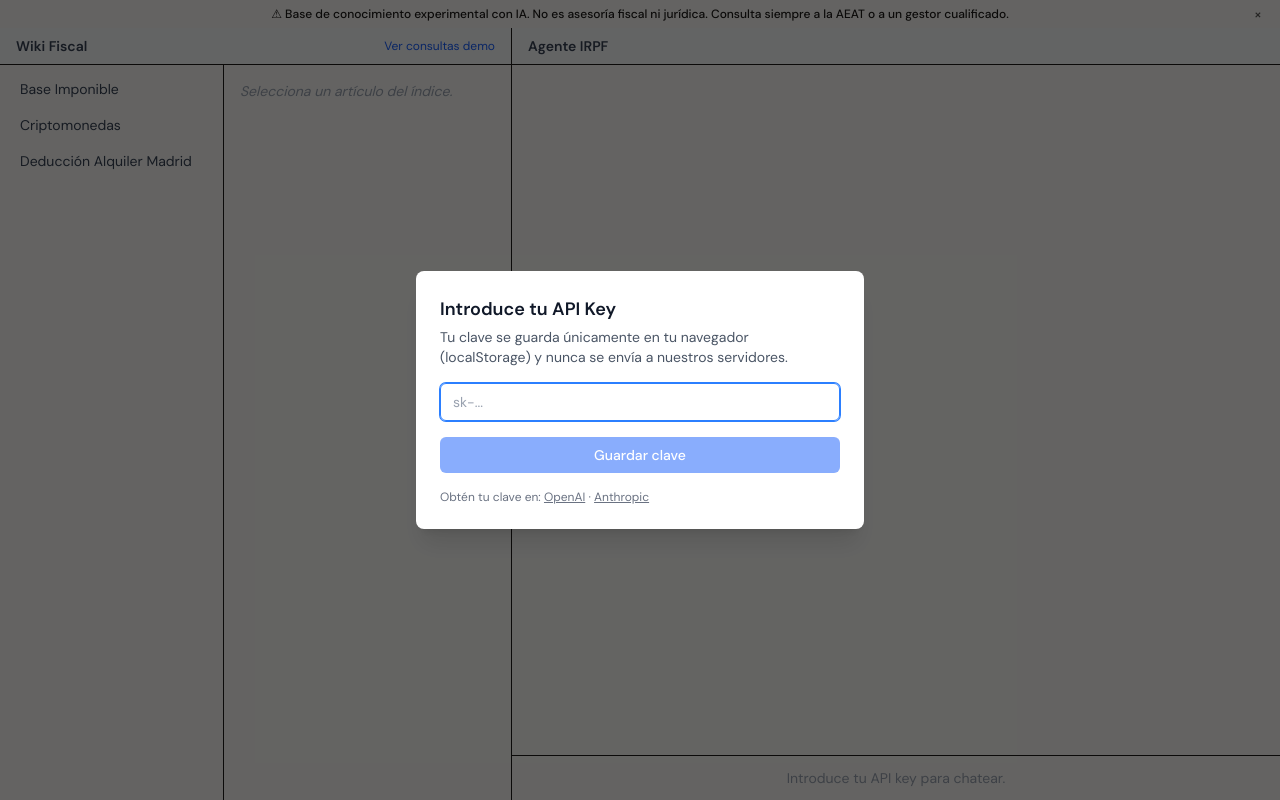
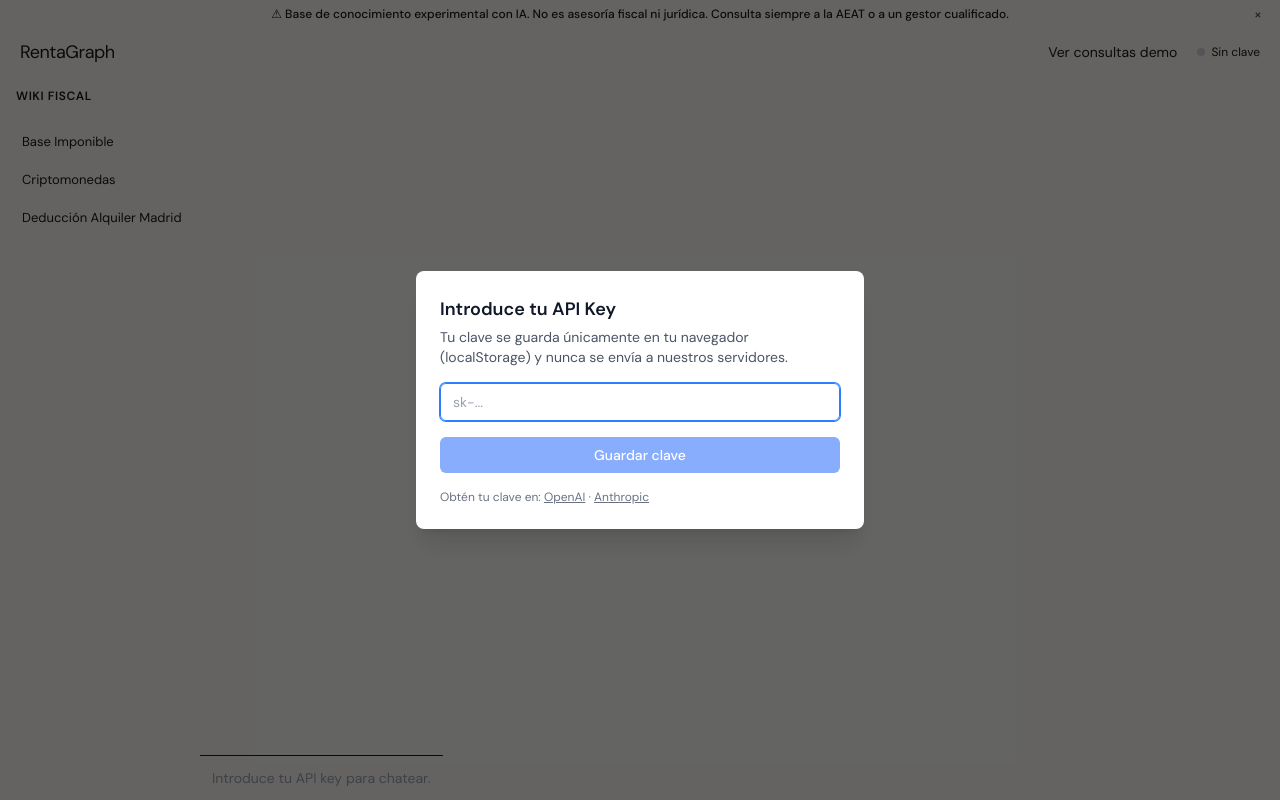
Before and after one commit to iamdgarcia/renta_graph, a Next.js app in the folder app/: page / in a window 1280 px wide. Built offline with nearby package versions, Linux system fonts and the light colour scheme.

Commit message:
feat: 3-pane layout in page.tsx, remove WikiExplorer monolith

```diff
--- a/app/app/page.tsx
+++ b/app/app/page.tsx
@@ -1,72 +1,103 @@
 'use client'
-import { useState, useRef, useCallback } from 'react'
-import WikiExplorer, { WikiExplorerHandle } from '@/components/WikiExplorer'
+
+import { useState, useCallback, useEffect } from 'react'
+import { FileTree } from '@/components/FileTree'
+import { ArticleViewer } from '@/components/ArticleViewer'
 import { ChatPanel } from '@/components/ChatPanel'
+import { TopNav } from '@/components/TopNav'
 import { ApiKeyModal } from '@/components/ApiKeyModal'
 import { DemoModal } from '@/components/DemoModal'
 
 export default function Home() {
-  const [apiKey, setApiKey] = useState<string | null>(() => {
-    if (typeof window !== 'undefined') {
-      return localStorage.getItem('renta_api_key')
+  const [apiKey, setApiKey] = useState<string | null>(null)
+  const [showDemo, setShowDemo] = useState(false)
+  const [files, setFiles] = useState<string[]>([])
+  const [activeFile, setActiveFile] = useState<string | null>(null)
+  const [articleContent, setArticleContent] = useState<string | null>(null)
+  const [articleLoading, setArticleLoading] = useState(false)
+
+  // Read API key from localStorage after mount (avoids SSR mismatch)
+  useEffect(() => {
+    setApiKey(localStorage.getItem('renta_api_key'))
+  }, [])
+
+  // Load wiki file list
+  useEffect(() => {
+    fetch('/api/wiki')
+      .then((r) => r.json())
+      .then((data: string[]) => setFiles(data))
+      .catch(() => setFiles([]))
+  }, [])
+
+  const handleFileSelect = useCallback(async (filename: string) => {
+    setActiveFile(filename)
+    setArticleLoading(true)
+    setArticleContent(null)
+    try {
+      const res = await fetch(`/api/wiki?file=${encodeURIComponent(filename)}`)
+      setArticleContent(await res.text())
+    } finally {
+      setArticleLoading(false)
     }
-    return null
-  })
-  const [showDemo, setShowDemo] = useState(false)
-  const wikiRef = useRef<WikiExplorerHandle>(null)
+  }, [])
+
+  const handleCloseArticle = useCallback(() => {
+    setActiveFile(null)
+    setArticleContent(null)
+  }, [])
 
   const handleKeySubmit = useCallback((key: string) => {
     localStorage.setItem('renta_api_key', key)
     setApiKey(key)
   }, [])
 
-  const handleCitationClick = useCallback((filename: string) => {
-    wikiRef.current?.openFile(filename)
+  const handleRemoveKey = useCallback(() => {
+    localStorage.removeItem('renta_api_key')
+    setApiKey(null)
   }, [])
 
+  // Citations arrive as article names without .md; resolve against the file list
+  const handleCitationClick = useCallback((articleName: string) => {
+    const filename =
+      files.find((f) => f.replace(/\.md$/, '') === articleName) ??
+      `${articleName}.md`
+    handleFileSelect(filename)
+  }, [files, handleFileSelect])
+
   return (
-    <div className="flex h-full overflow-hidden">
-      {/* Left pane: Wiki Explorer (40%) */}
-      <div className="w-2/5 border-r flex flex-col overflow-hidden">
-        <div className="flex items-center justify-between px-4 py-2 border-b bg-gray-50">
-          <h2 className="text-sm font-semibold text-gray-700">Wiki Fiscal</h2>
-          <button
-            onClick={() => setShowDemo(true)}
-            className="text-xs text-blue-600 hover:underline"
-          >
-            Ver consultas demo
-          </button>
-        </div>
-        <div className="flex-1 overflow-hidden">
-          <WikiExplorer ref={wikiRef} />
-        </div>
+    <div
+      className="flex h-full flex-col overflow-hidden"
+      style={{ backgroundColor: 'var(--color-bg)' }}
+    >
+      <TopNav
+        apiKey={apiKey}
+        onRemoveKey={handleRemoveKey}
+        onShowDemo={() => setShowDemo(true)}
+      />
+
+      <div className="flex flex-1 overflow-hidden">
+        <FileTree
+          files={files}
+          activeFile={activeFile}
+          onFileSelect={handleFileSelect}
+        />
+        <ArticleViewer
+          file={activeFile}
+          content={articleContent}
+          loading={articleLoading}
+          onClose={handleCloseArticle}
+        />
+        <ChatPanel
+          apiKey={apiKey}
+          onCitationClick={handleCitationClick}
+        />
       </div>
 
-      {/* Right pane: Chat (60%) */}
-      <div className="flex-1 flex flex-col overflow-hidden">
-        <div className="px-4 py-2 border-b bg-gray-50">
-          <div className="flex items-center justify-between">
-            <h2 className="text-sm font-semibold text-gray-700">Agente IRPF</h2>
-            {apiKey && (
-              <button
-                onClick={() => {
-                  localStorage.removeItem('renta_api_key')
-                  setApiKey(null)
-                }}
-                className="text-xs text-gray-400 hover:text-red-500"
-              >
-                Eliminar API key
-              </button>
-            )}
-          </div>
-        </div>
-        <div className="flex-1 overflow-hidden">
-          <ChatPanel apiKey={apiKey} onCitationClick={handleCitationClick} />
-        </div>
-      </div>
-
-      {/* Modals */}
-      <ApiKeyModal open={!apiKey} onKeySubmit={handleKeySubmit} />
+      <ApiKeyModal
+        open={!apiKey && !showDemo}
+        onKeySubmit={handleKeySubmit}
+        onShowDemo={() => setShowDemo(true)}
+      />
       <DemoModal open={showDemo} onClose={() => setShowDemo(false)} />
     </div>
   )
--- a/app/components/ApiKeyModal.tsx
+++ b/app/components/ApiKeyModal.tsx
@@ -6,9 +6,10 @@ import * as Dialog from '@radix-ui/react-dialog'
 interface ApiKeyModalProps {
   open: boolean
   onKeySubmit: (key: string) => void
+  onShowDemo?: () => void
 }
 
-export function ApiKeyModal({ open, onKeySubmit }: ApiKeyModalProps) {
+export function ApiKeyModal({ open, onKeySubmit, onShowDemo: _onShowDemo }: ApiKeyModalProps) {
   const [key, setKey] = useState('')
 
   function handleSubmit(e: React.FormEvent) {
--- a/app/components/WikiExplorer.tsx
+++ /dev/null
@@ -1,66 +0,0 @@
-'use client'
-
-import { forwardRef, useEffect, useImperativeHandle, useState } from 'react'
-import ReactMarkdown from 'react-markdown'
-
-export type WikiExplorerHandle = {
-  openFile: (filename: string) => void
-}
-
-const WikiExplorer = forwardRef<WikiExplorerHandle, object>((_props, ref) => {
-  const [files, setFiles] = useState<string[]>([])
-  const [activeFile, setActiveFile] = useState<string | null>(null)
-  const [content, setContent] = useState<string | null>(null)
-  const [loading, setLoading] = useState(false)
-
-  useEffect(() => {
-    fetch('/api/wiki')
-      .then((res) => res.json())
-      .then((data: string[]) => setFiles(data))
-      .catch(() => setFiles([]))
-  }, [])
-
-  const openFile = async (filename: string) => {
-    setActiveFile(filename)
-    setLoading(true)
-    setContent(null)
-    const res = await fetch(`/api/wiki?file=${encodeURIComponent(filename)}`)
-    const text = await res.text()
-    setContent(text)
-    setLoading(false)
-  }
-
-  useImperativeHandle(ref, () => ({ openFile }))
-
-  return (
-    <div className="flex h-full overflow-hidden">
-      {/* Left: file list */}
-      <div className="w-56 shrink-0 border-r overflow-y-auto p-2 space-y-1">
-        {files.map((f) => (
-          <button
-            key={f}
-            onClick={() => openFile(f)}
-            className={`w-full text-left px-3 py-1.5 rounded text-sm truncate ${
-              activeFile === f
-                ? 'bg-blue-100 text-blue-700 font-medium'
-                : 'hover:bg-gray-100 text-gray-700'
-            }`}
-          >
-            {f}
-          </button>
-        ))}
-      </div>
-      {/* Right: content */}
-      <div className="flex-1 overflow-y-auto p-4 prose prose-sm max-w-none">
-        {loading && <p className="text-gray-400 text-sm">Cargando...</p>}
-        {content && <ReactMarkdown>{content}</ReactMarkdown>}
-        {!loading && !content && (
-          <p className="text-gray-400 text-sm italic">Selecciona un artículo del índice.</p>
-        )}
-      </div>
-    </div>
-  )
-})
-
-WikiExplorer.displayName = 'WikiExplorer'
-export default WikiExplorer
```
